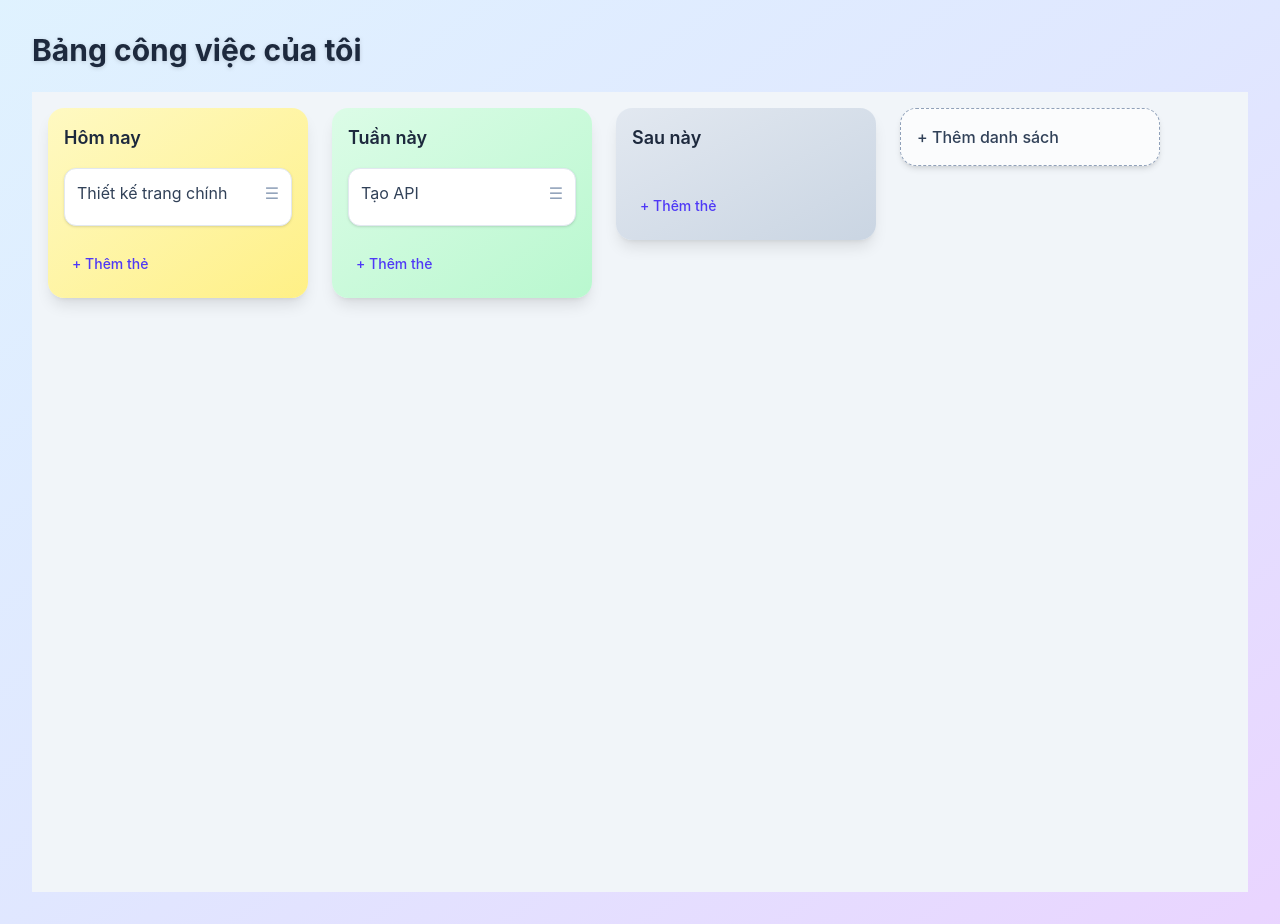
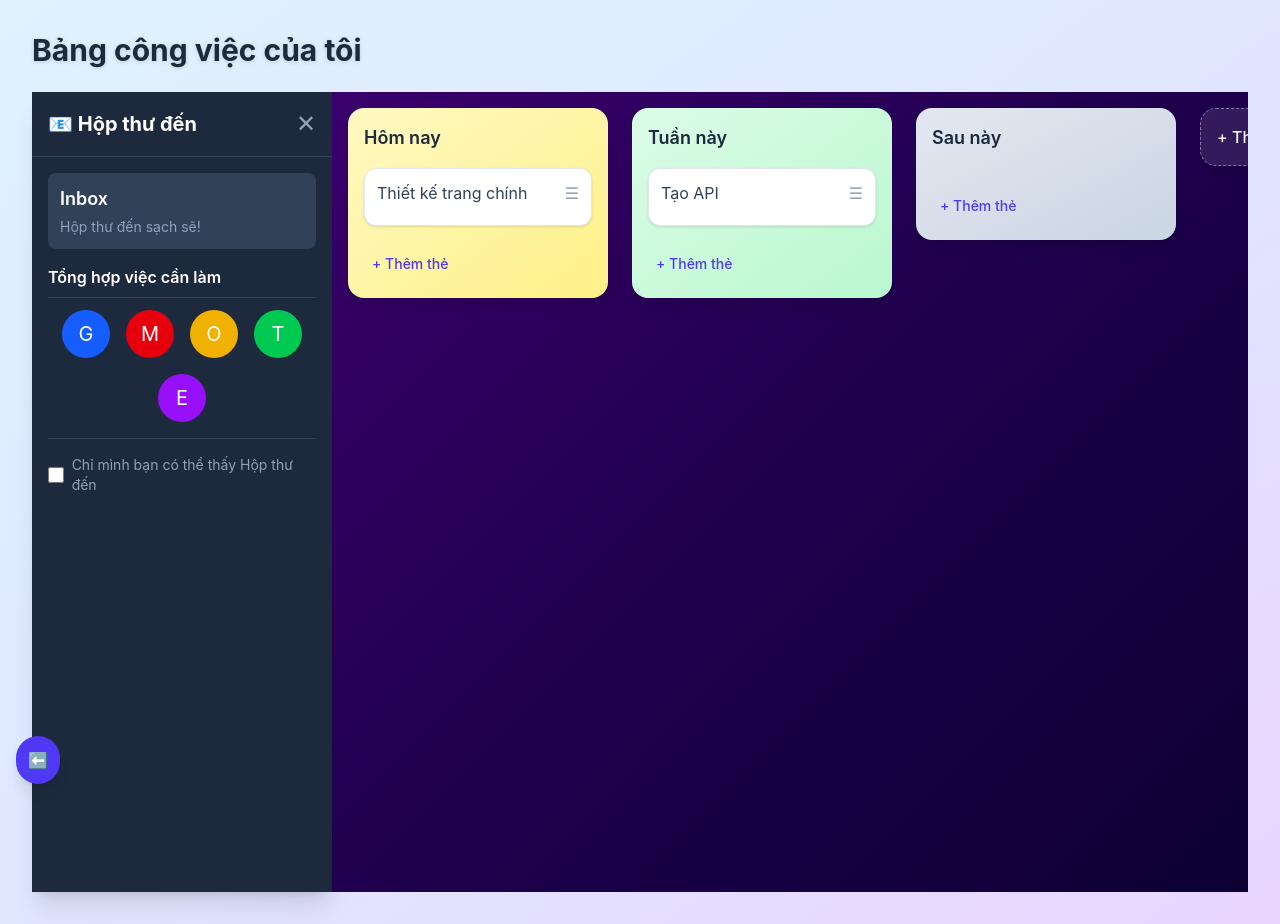
Before and after one commit to tuan11ung/trello-backend-clone, a React app in the folder frontend/: page / in a window 1280 px wide. Built offline with nearby package versions, Linux system fonts and the light colour scheme; the HTML template or start-up script is replaced by a standard one.

Commit message:
- add inbox panel

```diff
--- a/frontend/src/components/Board.jsx
+++ b/frontend/src/components/Board.jsx
@@ -1,34 +1,35 @@
 import { useState } from "react";
 import List from "./List";
-import CardDetailModel from "./CardDetailModel.jsx";
+import CardDetailModal from "./CardDetailModel";
 import { DndContext, closestCorners, PointerSensor, useSensor, useSensors } from "@dnd-kit/core";
 import { SortableContext, rectSortingStrategy, arrayMove } from "@dnd-kit/sortable";
+import InboxPanel from "./InboxPanel";
 
 export default function Board() {
     const [lists, setLists] = useState([
         { id: "1", title: "Hôm nay", cards: [
-                // Thêm trường 'attachments' (mặc định là mảng rỗng)
-                { id: "c1", title: "Thiết kế trang chính", color: "bg-white", attachments: [] }
+                { id: "c1", title: "Thiết kế trang chính", color: "bg-white", description: "", deadline: "", completed: false, attachments: [], comments: [] }
             ] },
         { id: "2", title: "Tuần này", cards: [
-                { id: "c2", title: "Tạo API", color: "bg-white", attachments: [] }
+                { id: "c2", title: "Tạo API", color: "bg-white", description: "", deadline: "", completed: false, attachments: [], comments: [] }
             ] },
         { id: "3", title: "Sau này", cards: [] },
     ]);
 
     const [selectedCard, setSelectedCard] = useState(null);
     const [isModalOpen, setIsModalOpen] = useState(false);
+    const [isInboxOpen, setIsInboxOpen] = useState(true);
+
+    const toggleInbox = () => setIsInboxOpen(prev => !prev);
 
     const sensors = useSensors(useSensor(PointerSensor));
 
     const handleCardClick = (card) => {
-        console.log(`[Board] Card clicked: ${card.title} (${card.id})`);
         setSelectedCard(card);
         setIsModalOpen(true);
     };
 
     const handleCloseModal = () => {
-        console.log("[Board] Closing modal.");
         setIsModalOpen(false);
         setSelectedCard(null);
     };
@@ -76,7 +77,35 @@ export default function Board() {
     return (
         <>
             <DndContext sensors={sensors} collisionDetection={closestCorners} onDragEnd={handleDragEnd}>
-                <div className="relative w-full h-screen bg-slate-100 p-4 overflow-x-auto flex gap-6">
+
+                {/* Board Layout Container: Giữ h-screen (100vh) ở đây */}
+                <div
+                    className={`relative w-full h-screen grid ${ // H-SCREEN TẠO RA 100% CHIỀU CAO
+                        isInboxOpen
+                            ? 'grid-cols-[300px_1fr]'
+                            : 'grid-cols-1'
+                    }`}
+                >
+
+                    {/* 1. INBOX PANEL */}
+                    {isInboxOpen && (
+                        <InboxPanel
+                            onClose={toggleInbox}
+                            lists={lists}
+                        />
+                    )}
+
+                    {/* 2. MAIN BOARD - KHU VỰC CẦN CUỘN NGANG */}
+                    <div
+                        // THAY ĐỔI QUAN TRỌNG:
+                        // 1. Dùng h-full để chiếm trọn ô grid.
+                        // 2. Padding p-4 làm nội dung tràn ra, nên chúng ta cần đảm bảo
+                        //    chiều cao của List bên trong không gây cuộn dọc.
+                        //    Tuy nhiên, nếu bạn muốn scrollbar ngang ở cuối màn hình,
+                        //    thì h-full và overflow-x-auto là đúng.
+                        className={`p-4 overflow-x-auto flex gap-6 h-full`} // H-FULL GIẢI QUYẾT OVERFLOW-Y
+                        style={{ background: 'linear-gradient(135deg, #3b006c 0%, #1e004d 50%, #0c0033 100%)' }}
+                    >
                         <SortableContext items={lists.map(l => l.id)} strategy={rectSortingStrategy}>
                             {lists.map(list => (
                                 <List
@@ -90,21 +119,30 @@ export default function Board() {
 
                         <button
                             onClick={addList}
-                        className="min-w-[260px] h-fit bg-white/70 hover:bg-white/90 text-slate-700 rounded-2xl p-4 border border-dashed border-slate-400 text-left font-medium shadow-md hover:shadow-lg transition-all"
+                            className="min-w-[260px] h-fit bg-white/10 hover:bg-white/20 text-white rounded-2xl p-4 border border-dashed border-white/40 text-left font-medium shadow-md hover:shadow-lg transition-all"
                         >
                             + Thêm danh sách
                         </button>
                     </div>
+                </div>
             </DndContext>
 
             {selectedCard && (
-                <CardDetailModel
+                <CardDetailModal
                     card={selectedCard}
                     isOpen={isModalOpen}
                     onClose={handleCloseModal}
                     onUpdate={handleUpdateCard}
                 />
             )}
+
+            <button
+                onClick={toggleInbox}
+                className="fixed bottom-4 left-4 bg-indigo-600 text-white p-3 rounded-full shadow-lg hover:bg-indigo-700 z-50"
+                title={isInboxOpen ? "Đóng Inbox" : "Mở Inbox"}
+            >
+                {isInboxOpen ? "⬅️" : "✉️"}
+            </button>
         </>
     );
 }
--- /dev/null
+++ b/frontend/src/components/InboxPanel.jsx
@@ -0,0 +1,60 @@
+import React from 'react';
+
+export default function InboxPanel({ onClose, lists }) {
+    // Logic mẫu cho Total Unread Count
+    const totalUnread = lists.reduce((sum, list) => {
+        // Giả định card.hasNewNotification là true/false
+        return sum + list.cards.filter(c => c.hasNewNotification).length;
+    }, 0);
+
+    return (
+        <div className="flex flex-col h-screen min-w-[300px] bg-slate-800 text-white shadow-xl flex-shrink-0">
+            {/* Header của Inbox */}
+            <div className="flex items-center justify-between p-4 border-b border-slate-700">
+                <h2 className="text-xl font-bold">📧 Hộp thư đến</h2>
+                <button
+                    onClick={onClose}
+                    className="text-slate-400 hover:text-white transition-colors text-2xl"
+                    title="Đóng Hộp thư đến"
+                >
+                    ✕
+                </button>
+            </div>
+
+            {/* Nội dung Hộp thư đến */}
+            <div className="flex-1 p-4 space-y-4 overflow-y-auto">
+                {/* Thông báo tổng quát */}
+                <div className="p-3 bg-slate-700 rounded-lg">
+                    <h3 className="text-lg font-semibold mb-1">Inbox</h3>
+                    <p className="text-sm text-slate-400">
+                        {totalUnread > 0
+                            ? `Bạn có ${totalUnread} thông báo chưa đọc.`
+                            : 'Hộp thư đến sạch sẽ!'}
+                    </p>
+                </div>
+
+                {/* Khu vực công cụ/ứng dụng (dựa trên ảnh Trello mẫu) */}
+                <div className="space-y-3">
+                    <h3 className="text-base font-semibold border-b border-slate-700 pb-2">Tổng hợp việc cần làm</h3>
+                    <div className="flex flex-wrap gap-4 justify-center">
+                        {/* Biểu tượng ứng dụng mẫu */}
+                        <div className="w-12 h-12 bg-blue-600 rounded-full flex items-center justify-center text-xl cursor-pointer hover:bg-blue-700 transition-colors">G</div>
+                        <div className="w-12 h-12 bg-red-600 rounded-full flex items-center justify-center text-xl cursor-pointer hover:bg-red-700 transition-colors">M</div>
+                        <div className="w-12 h-12 bg-yellow-500 rounded-full flex items-center justify-center text-xl cursor-pointer hover:bg-yellow-600 transition-colors">O</div>
+                        <div className="w-12 h-12 bg-green-500 rounded-full flex items-center justify-center text-xl cursor-pointer hover:bg-green-600 transition-colors">T</div>
+                        <div className="w-12 h-12 bg-purple-600 rounded-full flex items-center justify-center text-xl cursor-pointer hover:bg-purple-700 transition-colors">E</div>
+                    </div>
+                </div>
+
+                {/* Mục Tùy chỉnh (dựa trên ảnh mẫu) */}
+                <div className="pt-4 border-t border-slate-700">
+                    <div className="flex items-center gap-2 text-sm text-slate-400">
+                        <input type="checkbox" id="myItems" className="w-4 h-4 rounded border-slate-600 text-indigo-600 focus:ring-indigo-500 cursor-pointer bg-slate-700" />
+                        <label htmlFor="myItems">Chỉ mình bạn có thể thấy Hộp thư đến</label>
+                    </div>
+                </div>
+
+            </div>
+        </div>
+    );
+}
--- a/frontend/src/index.css
+++ b/frontend/src/index.css
@@ -30,3 +30,11 @@ body {
 ::-webkit-scrollbar-thumb:hover {
     background: #64748b; /* slate-500 khi hover */
 }
+
+html, body, #root {
+    height: 100%;
+    margin: 0;
+    padding: 0;
+    /* Dùng overflow-hidden nếu bạn muốn cuộn Board bên trong thay vì cuộn body */
+    /* overflow: hidden; */
+}
```
Lines whose indentation alone changed are shown as unchanged.
